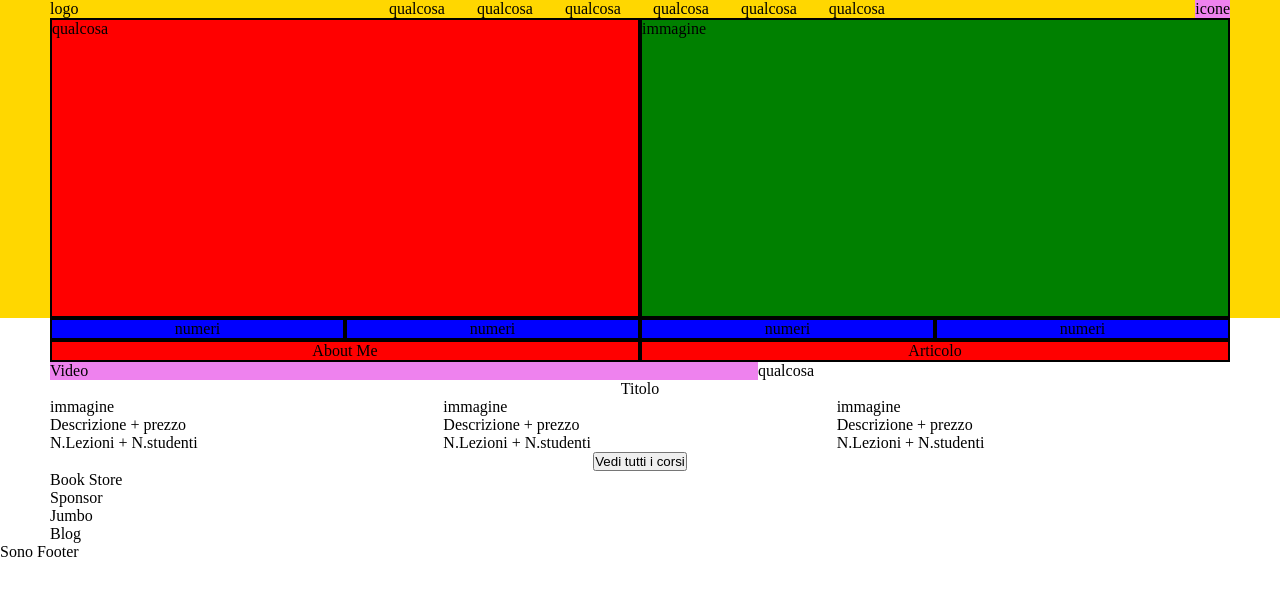
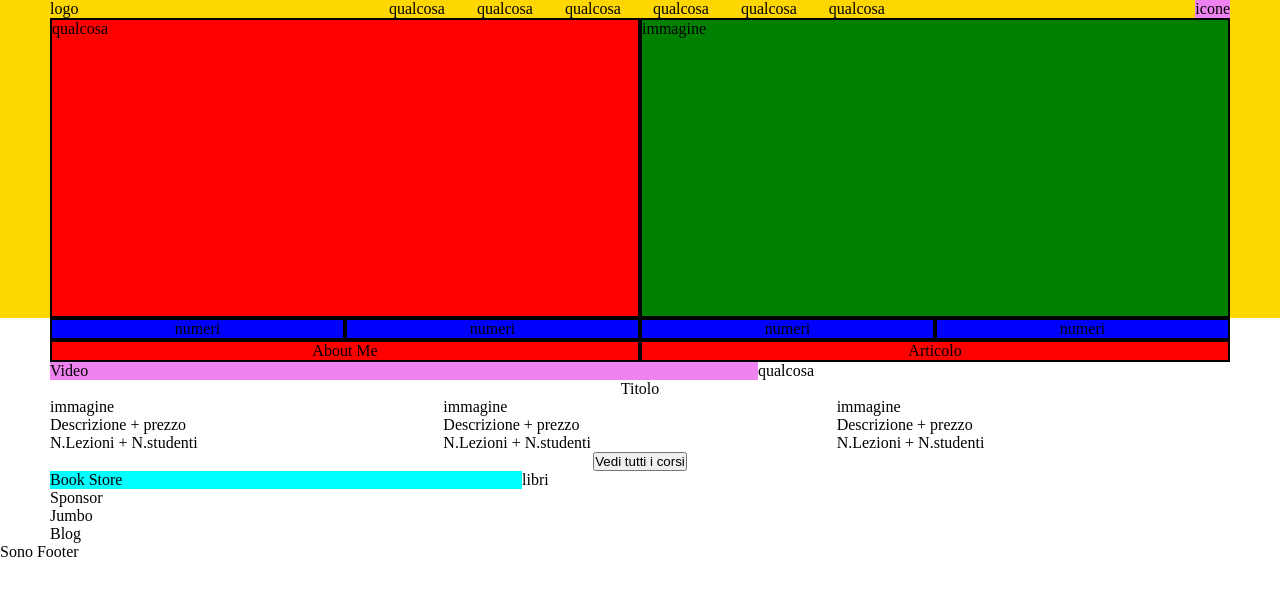
Before and after one commit to Marco-Vigilio/proj-html-vuejs, a Vue app: page / in a window 1280 px wide. Shown: the top 596 px of the page. Built offline with nearby package versions, Linux system fonts and the light colour scheme.

Commit message:
creo struttura per BookStore

```diff
--- a/src/components/main/BookStore.vue
+++ b/src/components/main/BookStore.vue
@@ -1,7 +1,9 @@
 <template>
     <section>
-        <div>Book Store</div>
-        <div></div>
+        <div class="about_store">Book Store</div>
+        <div class="books">
+            libri
+        </div>
     </section>
 </template>
 <script>
@@ -9,4 +11,14 @@ export default {
     name: "Book Store",
 }
 </script>
-<style lang="scss" scoped></style>
+<style lang="scss" scoped>
+section {
+    display: flex;
+
+    .about_store {
+        background-color: aqua;
+        width: 40%;
+    }
+
+}
+</style>
```
